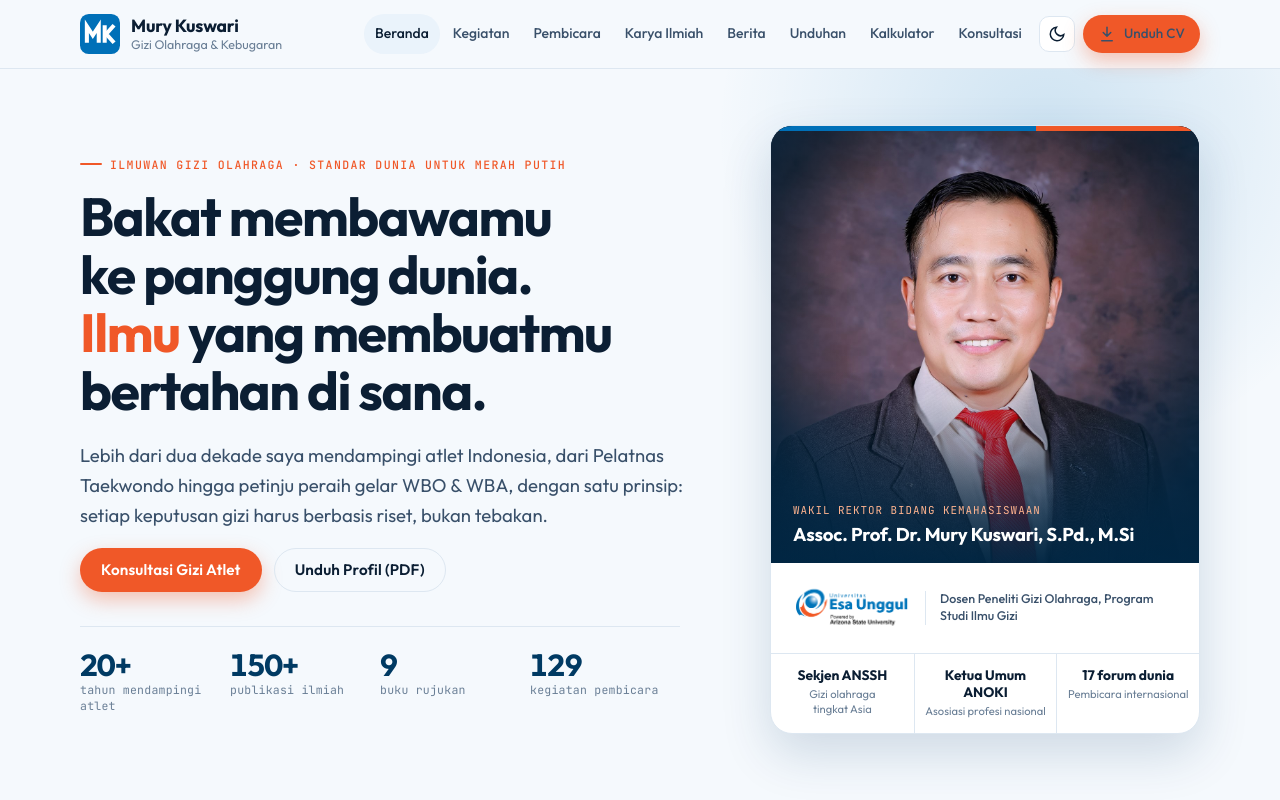
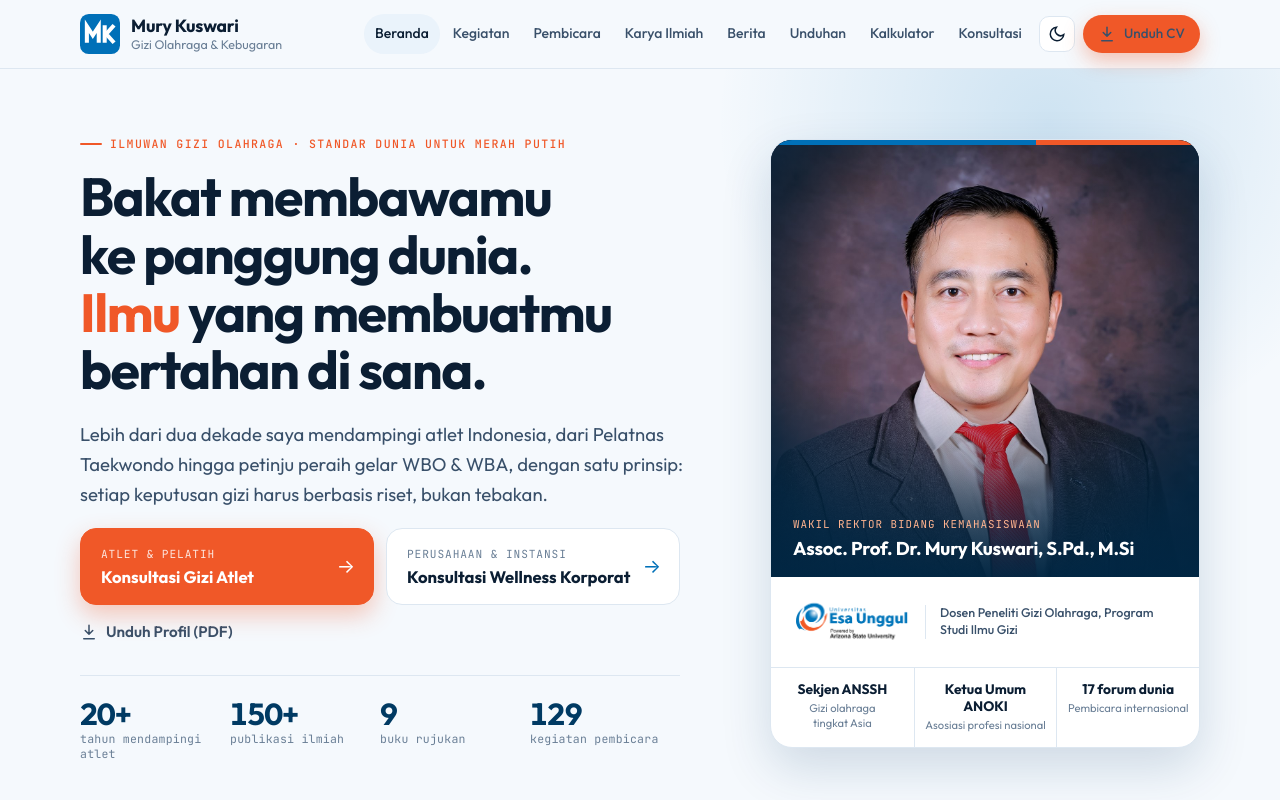
Before and after one commit to murykuswari/murykuswari.com, a plain HTML site: page index.html in a window 1280 px wide. Shown: the top 800 px of the page. Drawn offline with Linux system fonts and the light colour scheme.

Commit message:
Tambah pilihan Konsultasi Wellness Korporat di hero beranda
Co-Authored-By: Claude Opus 5.5 <noreply@anthropic.com>

```diff
--- a/assets/css/style.css
+++ b/assets/css/style.css
@@ -1082,3 +1082,21 @@ section[id] { scroll-margin-top: 72px; }
 .cv-sumber:hover { color: #fff; }
 @media (max-width: 860px) { .cv-band { grid-template-columns: minmax(0, 1fr); gap: 28px; padding: 34px 22px; } #cv { padding: 52px 0; } }
 @media (max-width: 380px) { .cv-angka div { padding: 14px; } }
+
+/* ===== Pilihan konsultasi di hero ===== */
+.hero-pilih { display: grid; grid-template-columns: repeat(2, minmax(0, 1fr)); gap: 12px; max-width: 600px; margin-bottom: 14px; }
+.pilih { position: relative; display: flex; flex-direction: column; gap: 2px; padding: 16px 48px 16px 20px; border-radius: 16px; text-decoration: none;
+  color: var(--ink); background: var(--surface); border: 1.5px solid var(--line); transition: transform .15s ease, border-color .15s ease, box-shadow .15s ease; }
+.pilih:hover { transform: translateY(-2px); border-color: var(--blue); color: var(--ink); box-shadow: var(--shadow); }
+.pilih small { font-family: var(--mono); font-size: .7rem; letter-spacing: .08em; text-transform: uppercase; color: var(--muted); }
+.pilih b { font-size: 1.04rem; line-height: 1.3; font-weight: 700; }
+.pilih-panah { position: absolute; right: 18px; top: 50%; transform: translateY(-50%); font-size: 1.2rem; color: var(--blue); transition: transform .15s ease; }
+.pilih:hover .pilih-panah { transform: translate(3px, -50%); }
+.pilih-utama { background: var(--orange); border-color: var(--orange); color: #fff; box-shadow: 0 10px 24px color-mix(in srgb, var(--orange) 32%, transparent); }
+.pilih-utama:hover { background: #d9481a; border-color: #d9481a; color: #fff; }
+.pilih-utama small { color: rgba(255, 255, 255, .85); }
+.pilih-utama .pilih-panah { color: #fff; }
+.hero-unduh { display: inline-flex; align-items: center; gap: 8px; margin-bottom: 30px; font-weight: 600; font-size: .95rem; color: var(--ink-2); text-decoration: none; }
+.hero-unduh svg { width: 18px; height: 18px; }
+.hero-unduh:hover { color: var(--blue); text-decoration: underline; }
+@media (max-width: 560px) { .hero-pilih { grid-template-columns: minmax(0, 1fr); } }
--- a/index.html
+++ b/index.html
@@ -17,7 +17,7 @@
   <link rel="preconnect" href="https://fonts.googleapis.com">
   <link rel="preconnect" href="https://fonts.gstatic.com" crossorigin>
   <link href="https://fonts.googleapis.com/css2?family=Outfit:wght@300;400;500;600;700;800&family=JetBrains+Mono:wght@400;500&display=swap" rel="stylesheet">
-  <link rel="stylesheet" href="assets/css/style.css?v=2026s">
+  <link rel="stylesheet" href="assets/css/style.css?v=2026t">
   <script type="application/ld+json">
   {
     "@context": "https://schema.org",
@@ -53,10 +53,22 @@
           <span class="eyebrow">Ilmuwan Gizi Olahraga · Standar Dunia untuk Merah Putih</span>
           <h1><span class="h1-line">Bakat membawamu ke panggung dunia.</span> <em>Ilmu</em> yang membuatmu bertahan di sana.</h1>
           <p class="lead">Lebih dari dua dekade saya mendampingi atlet Indonesia, dari Pelatnas Taekwondo hingga petinju peraih gelar WBO &amp; WBA, dengan satu prinsip: setiap keputusan gizi harus berbasis riset, bukan tebakan.</p>
-          <div class="hero-cta">
-            <a class="btn btn-primary" href="gizi.html#konsultasi">Konsultasi Gizi Atlet</a>
-            <a class="btn btn-ghost" data-cv href="#">Unduh Profil (PDF)</a>
+          <div class="hero-pilih" role="group" aria-label="Pilih jenis konsultasi">
+            <a class="pilih pilih-utama" href="konsultasi/">
+              <small>Atlet &amp; pelatih</small>
+              <b>Konsultasi Gizi Atlet</b>
+              <span class="pilih-panah" aria-hidden="true">→</span>
+            </a>
+            <a class="pilih" href="mailto:mury@esaunggul.ac.id?subject=Konsultasi%20Wellness%20Korporat&amp;body=Nama%20perusahaan%2Finstansi%3A%0AJumlah%20karyawan%3A%0ATujuan%20program%20(mis.%20menurunkan%20obesitas%2C%20kebugaran%2C%20produktivitas)%3A%0ANama%20dan%20kontak%20PIC%3A%0A">
+              <small>Perusahaan &amp; instansi</small>
+              <b>Konsultasi Wellness Korporat</b>
+              <span class="pilih-panah" aria-hidden="true">→</span>
+            </a>
           </div>
+          <a class="hero-unduh" data-cv href="#">
+            <svg viewBox="0 0 24 24" fill="none" stroke="currentColor" stroke-width="2" stroke-linecap="round" stroke-linejoin="round" aria-hidden="true"><path d="M12 3v12M7 10l5 5 5-5M5 21h14"/></svg>
+            Unduh Profil (PDF)
+          </a>
           <div class="stats" id="hero-stats"></div>
         </div>
         <aside class="hero-card" aria-label="Profil singkat Assoc. Prof. Dr. Mury Kuswari">
@@ -267,10 +279,10 @@
           <h2>Siap bersaing? Mulai dari sini.</h2>
         </div>
         <div class="grid grid-4">
-          <a class="card layanan reveal" href="gizi.html#konsultasi"><h3>Konsultasi Gizi Atlet</h3><p>Strategi gizi sesuai siklus latihan, kelas berat, dan kalender kompetisi internasional Anda.</p><span>Mulai Konsultasi →</span></a>
+          <a class="card layanan reveal" href="konsultasi/"><h3>Konsultasi Gizi Atlet</h3><p>Strategi gizi sesuai siklus latihan, kelas berat, dan kalender kompetisi internasional Anda.</p><span>Mulai Konsultasi →</span></a>
           <a class="card layanan reveal" href="gizi.html"><h3>Kalkulator Gizi</h3><p>Kenali tubuh Anda dulu: IMT, persen lemak, berat ideal, dan kebutuhan energi dalam dua menit.</p><span>Coba Kalkulator →</span></a>
           <a class="card layanan reveal" href="mailto:mury@esaunggul.ac.id?subject=Undangan%20Narasumber"><h3>Narasumber &amp; Pelatihan Pelatih</h3><p>Untuk federasi, KONI, dan kampus yang ingin pelatihnya bekerja dengan standar sport science dunia.</p><span>Undang sebagai Narasumber →</span></a>
-          <a class="card layanan reveal" href="mailto:mury@esaunggul.ac.id?subject=Program%20Wellness%20Korporat"><h3>Wellness Korporat</h3><p>Program tele-exercise dan pendampingan gizi berbasis riset untuk tim yang lebih bugar dan produktif.</p><span>Diskusikan Program →</span></a>
+          <a class="card layanan reveal" href="mailto:mury@esaunggul.ac.id?subject=Konsultasi%20Wellness%20Korporat&amp;body=Nama%20perusahaan%2Finstansi%3A%0AJumlah%20karyawan%3A%0ATujuan%20program%20(mis.%20menurunkan%20obesitas%2C%20kebugaran%2C%20produktivitas)%3A%0ANama%20dan%20kontak%20PIC%3A%0A"><h3>Wellness Korporat</h3><p>Program tele-exercise dan pendampingan gizi berbasis riset untuk tim yang lebih bugar dan produktif.</p><span>Diskusikan Program →</span></a>
         </div>
       </div>
     </section>
@@ -311,7 +323,7 @@
         <h2>Arena berikutnya menunggu. Siapkan tubuhmu dengan ilmu.</h2>
         <p>Untuk atlet, pelatih, dan federasi yang ingin bersaing dengan standar dunia.</p>
         <div class="penutup-cta">
-          <a class="btn btn-primary" href="gizi.html#konsultasi">Konsultasi Sekarang</a>
+          <a class="btn btn-primary" href="konsultasi/">Konsultasi Sekarang</a>
           <a class="btn btn-ghost" href="mailto:mury@esaunggul.ac.id?subject=Undangan%20Narasumber">Undang sebagai Narasumber</a>
         </div>
       </div>
```
